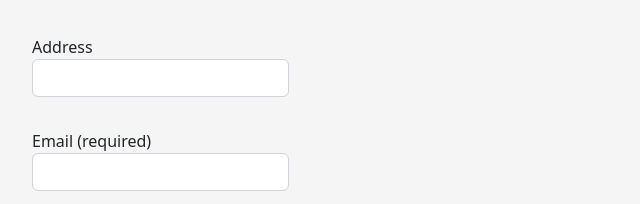
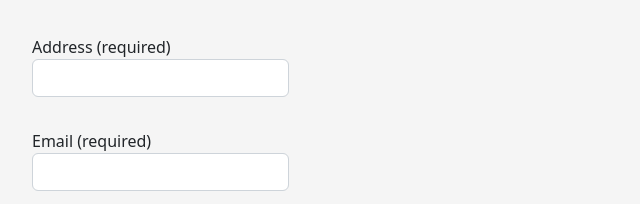
Before and after one commit to Mare94/project-exam2-Morten-Sandstedt, a website: page contact/contact.html in a window 1280 px wide. Shown: the part 751-955 px from the top of the page, 0-640 px from the left. Drawn offline with nearby package versions, Linux system fonts and the light colour scheme.

Commit message:
address required

```diff
--- a/contact/contact.html
+++ b/contact/contact.html
@@ -75,7 +75,7 @@
 
                 <div class="form-group mb-3">
                     <label>
-                        Address
+                        Address (required)
                         <input class="form-control" name="address" id="address" />
                     </label>
                     <div class="form-error" id="addressError">Please enter an address (minimum 5 characters)</div>
```
